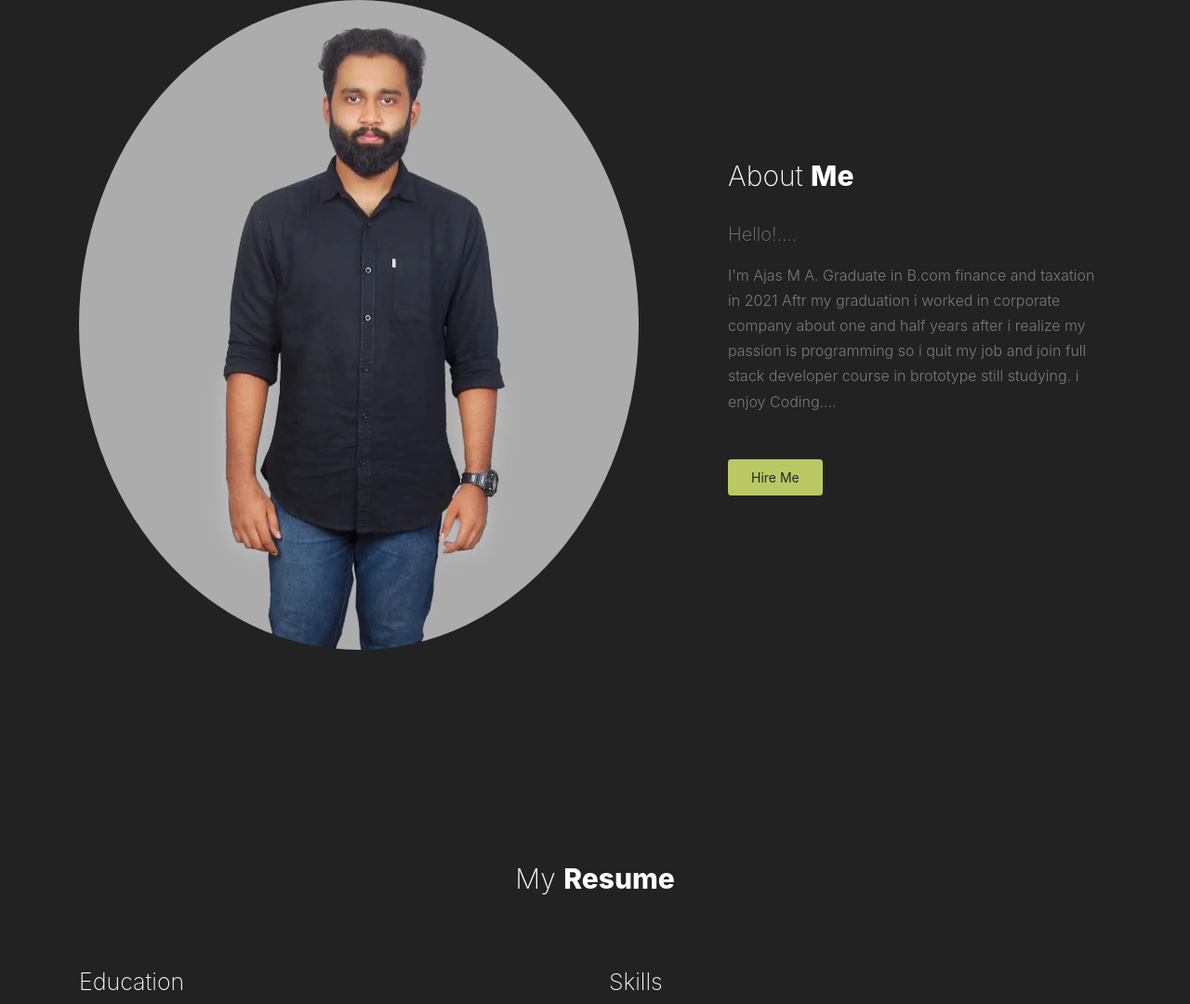
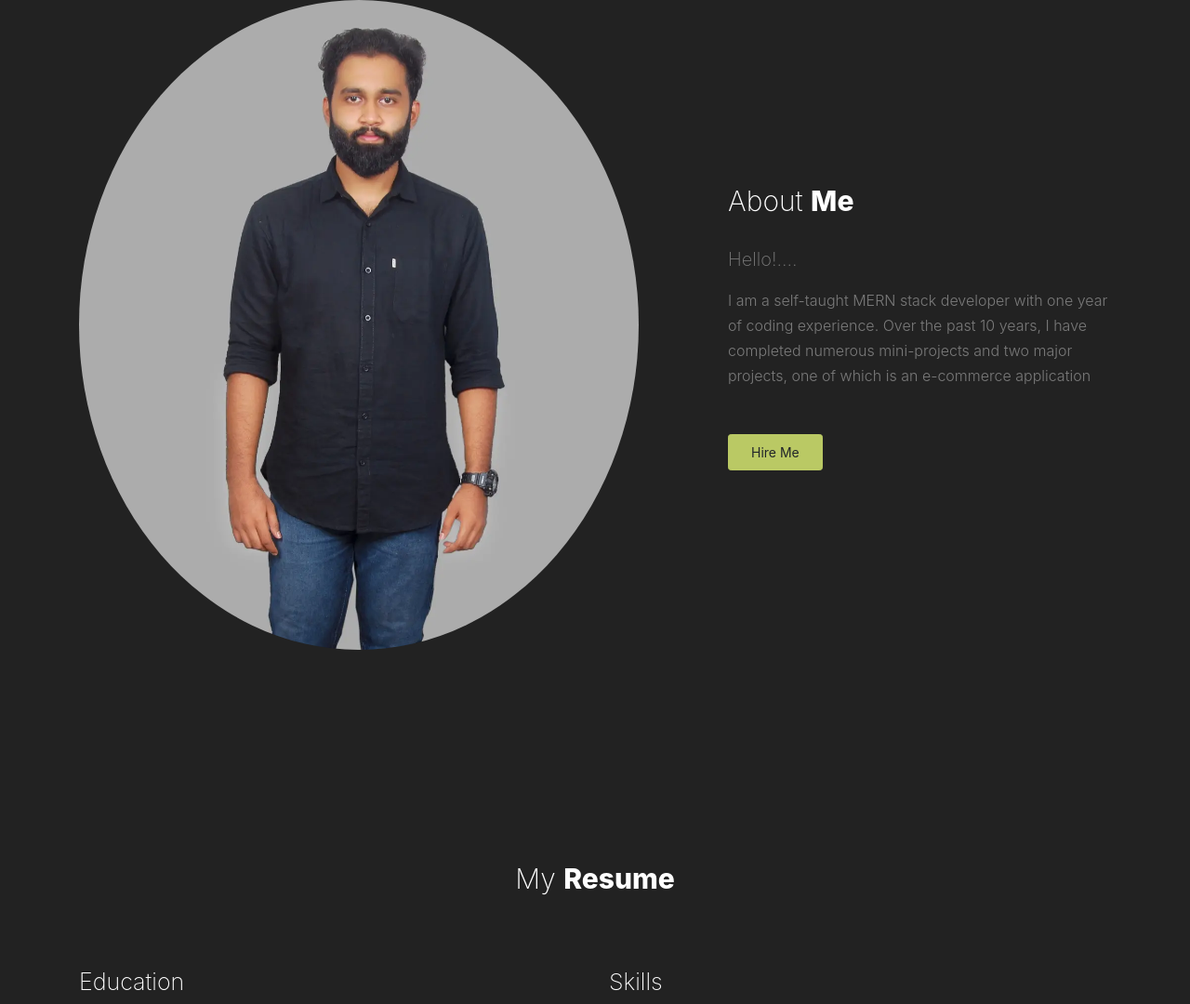
Before and after one commit to ajasma6570/Personal-Website, a plain HTML site: page index.html in a window 1280 px wide. Shown: the part 880-1960 px from the top of the page at 93% size. Drawn offline with Linux system fonts and the light colour scheme; files whose address does not match are found by name.

Commit message:
Update index.html

```diff
--- a/index.html
+++ b/index.html
@@ -69,7 +69,7 @@
 							<h2>About <strong>Me</strong></h2>
 						</div>
 						<p class="lead">Hello!....</p>
-						<p class="mb-5  ">I'm Ajas M A. Graduate in B.com finance and taxation in 2021 Aftr my graduation i worked in corporate company about one and half years after i realize my passion is programming so i quit my job and join full stack developer course in brototype still studying. i enjoy Coding....</p>
+						<p class="mb-5  ">I am a self-taught MERN stack developer with one year of coding experience. Over the past 10 years, I have completed numerous mini-projects and two major projects, one of which is an e-commerce application</p>
 
 						<p>
 							<a href="#section-contact" class="btn btn-primary px-4 py-2 btn-sm smoothscroll">Hire Me</a>
```
